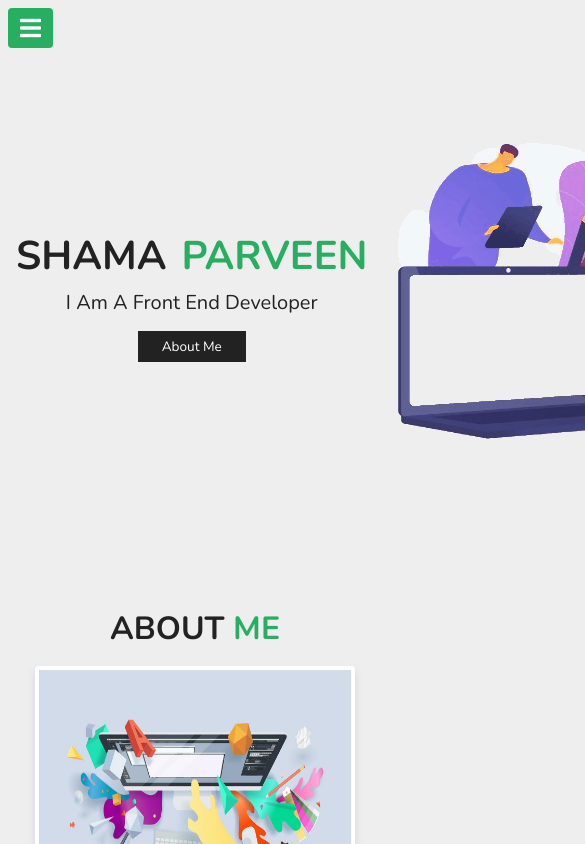
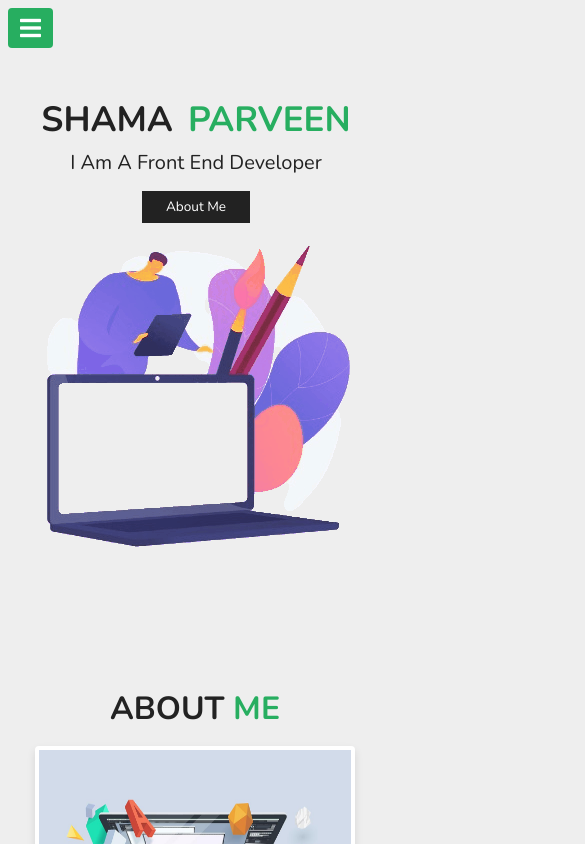
Before and after one commit to Shama-Coder7/my-Portfolio, a React (Create React App) app: page / in a window 390 px wide. Shown: the top 844 px of the page, 585 px wide, since content can reach past the window. Built offline with nearby package versions, Linux system fonts and the light colour scheme.

Commit message:
Update style.css

```diff
--- a/src/style.css
+++ b/src/style.css
@@ -487,6 +487,14 @@ header .navbar a:hover {
     display: block;
     font-size: 3rem;
   }
+
+.home{
+  display: inline-block;
+  margin-top: 80px;
+}
+.home .content h3{
+  font-size: 35px;
+}
 }
 
 /* .home .tilt{
@@ -505,4 +513,8 @@ header .navbar a:hover {
   .contact .row form .inputBox input {
     width: 100%;
   }
+
+.home{
+  display: inline-block;
 }
+}
```
